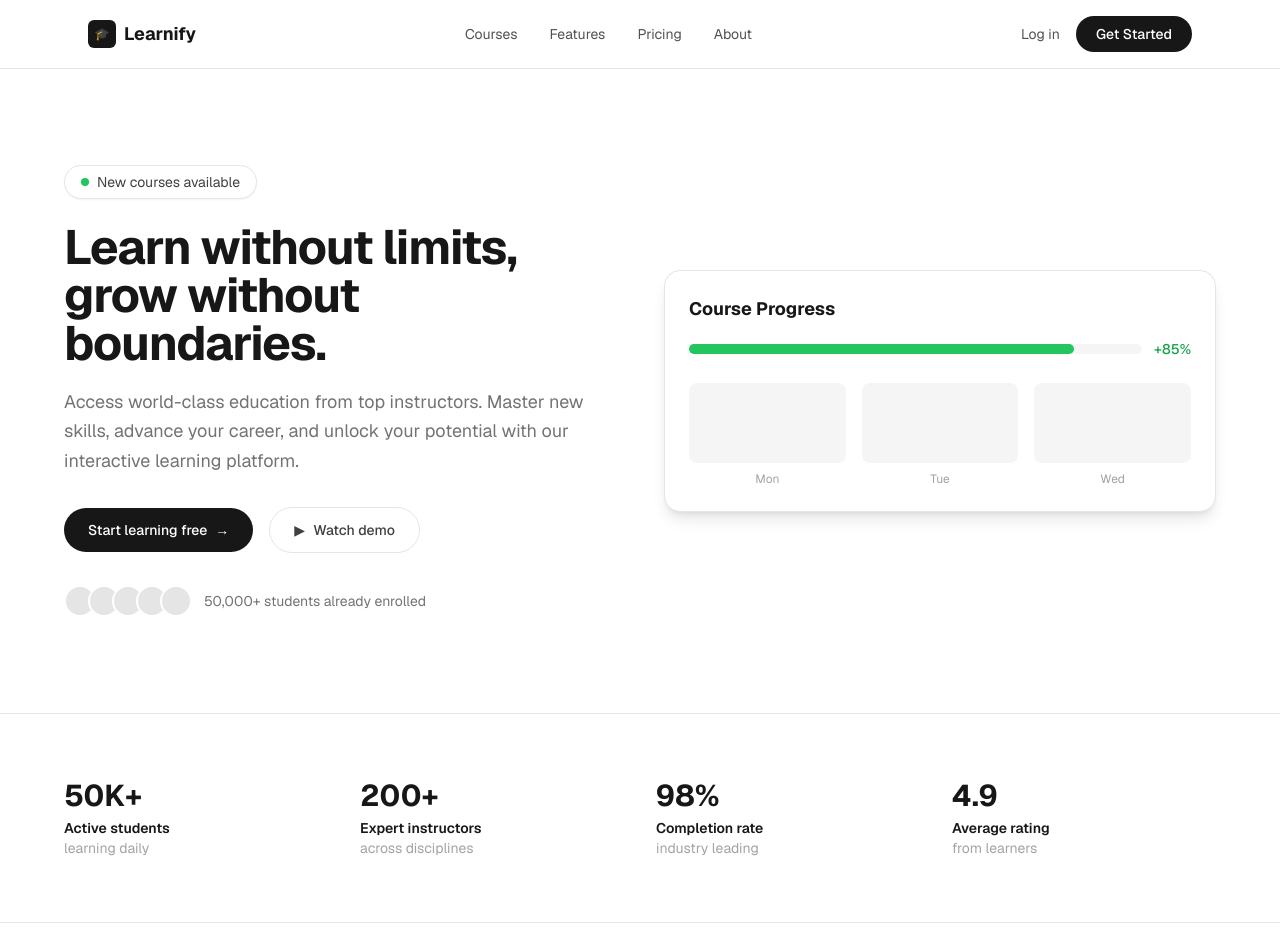
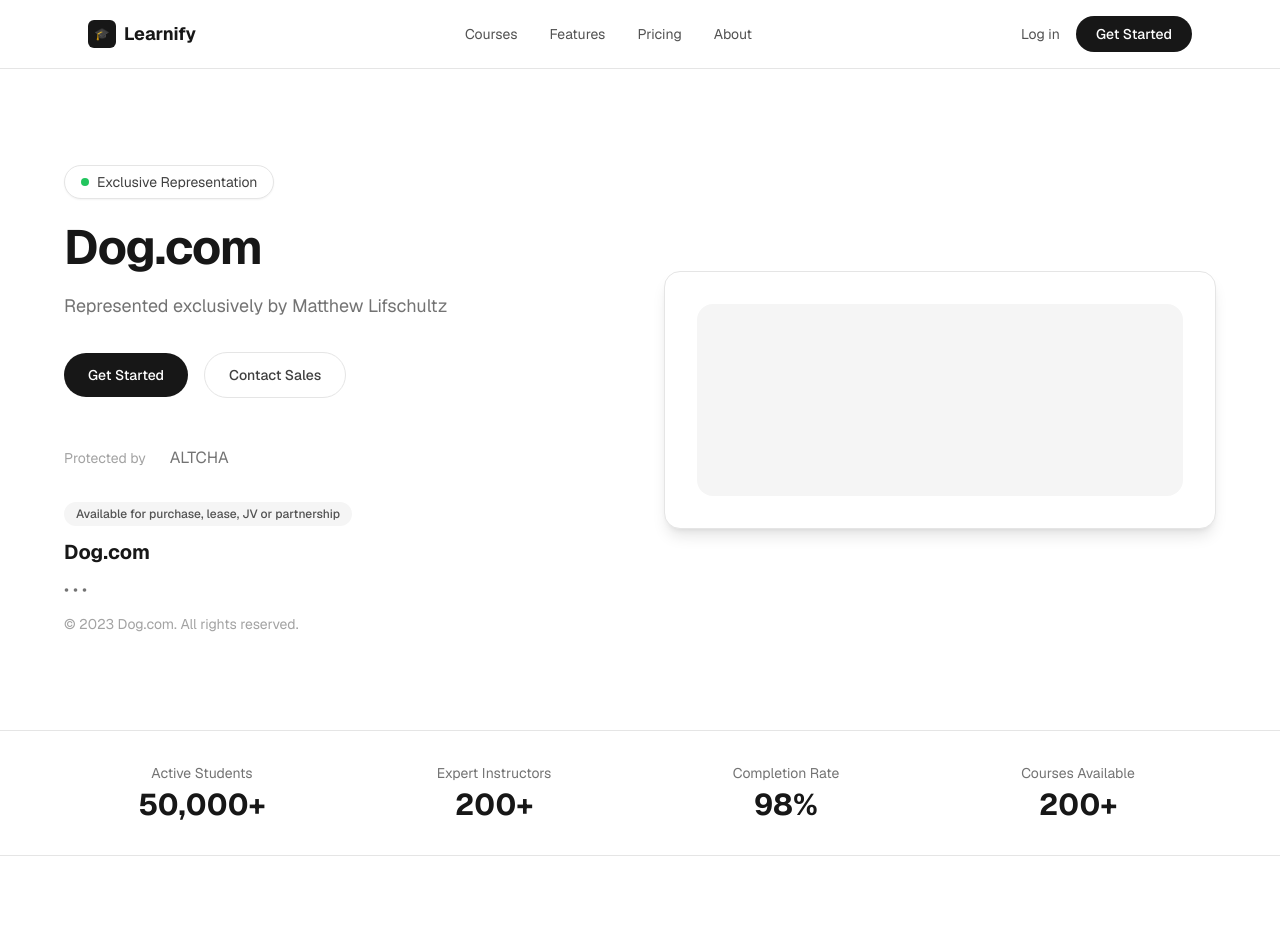
Before and after one commit to Embotic-Wayne/AutoWeb-Test, a Next.js app in the folder apps/project-flow/: page / in a window 1280 px wide. Shown: the top 940 px of the page. Built offline with nearby package versions, Linux system fonts and the light colour scheme.

Commit message:
Agent update: intel-28386921cac9
Updated: cta, hero, stats

```diff
--- a/apps/project-flow/src/components/ai-generated/CTA.tsx
+++ b/apps/project-flow/src/components/ai-generated/CTA.tsx
@@ -2,25 +2,14 @@
   return (
     <section className="bg-neutral-900 px-6 py-20">
       <div className="mx-auto max-w-3xl text-center">
-        <h2 className="text-3xl font-bold text-white md:text-4xl">
-          Ready to transform your career?
-        </h2>
-        <p className="mt-4 text-neutral-400">
-          Join thousands of learners who are already building the future.
-          Start with a free trial today.
-        </p>
+        <h2 className="text-3xl font-bold text-white md:text-4xl">Ready to transform your career?</h2>
+        <p className="mt-4 text-neutral-400">Join thousands of learners who are already achieving their goals</p>
         <div className="mt-10 flex flex-wrap items-center justify-center gap-4">
-          <a
-            href="/signup"
-            className="rounded-full bg-white px-6 py-3 text-sm font-medium text-neutral-900 hover:bg-neutral-100 transition-colors"
-          >
-            Get started for free
+          <a href="/signup" className="rounded-full bg-white text-neutral-900 px-6 py-3 text-sm font-medium hover:bg-neutral-50 transition-colors">
+            Get Started
           </a>
-          <a
-            href="/contact"
-            className="rounded-full border border-neutral-600 px-6 py-3 text-sm font-medium text-white hover:border-neutral-400 transition-colors"
-          >
-            Talk to sales
+          <a href="/contact" className="rounded-full border border-neutral-600 text-white px-6 py-3 text-sm font-medium hover:bg-neutral-700 transition-colors">
+            Talk to Sales
           </a>
         </div>
       </div>
--- a/apps/project-flow/src/components/ai-generated/Hero.tsx
+++ b/apps/project-flow/src/components/ai-generated/Hero.tsx
@@ -2,70 +2,38 @@
   return (
     <section className="border-b border-neutral-200 bg-white px-6 py-16 md:py-24">
       <div className="mx-auto grid max-w-6xl items-center gap-12 md:grid-cols-2">
-        <div>
+        <div className="flex flex-col items-start">
           <span className="inline-flex items-center gap-2 rounded-full border border-neutral-200 bg-white px-4 py-1.5 text-sm text-neutral-700 shadow-sm">
             <span className="h-2 w-2 rounded-full bg-green-500" />
-            New courses available
+            Exclusive Representation
           </span>
-
-          <h1 className="mt-6 text-4xl font-bold leading-tight tracking-tight text-neutral-900 md:text-5xl">
-            Learn without limits, grow without boundaries.
-          </h1>
-
-          <p className="mt-5 text-lg leading-relaxed text-neutral-500">
-            Access world-class education from top instructors. Master new
-            skills, advance your career, and unlock your potential with our
-            interactive learning platform.
-          </p>
-
+          <h1 className="mt-6 text-4xl font-bold leading-tight tracking-tight text-neutral-900 md:text-5xl">Dog.com</h1>
+          <p className="mt-5 text-lg leading-relaxed text-neutral-500">Represented exclusively by Matthew Lifschultz</p>
           <div className="mt-8 flex flex-wrap items-center gap-4">
-            <a
-              href="/signup"
-              className="inline-flex items-center gap-2 rounded-full bg-neutral-900 px-6 py-3 text-sm font-medium text-white hover:bg-neutral-800 transition-colors"
-            >
-              Start learning free
-              <span>&rarr;</span>
+            <a href="/signup" className="rounded-full bg-neutral-900 px-6 py-3 text-sm font-medium text-white hover:bg-neutral-800 transition-colors">
+              Get Started
             </a>
-            <a
-              href="/demo"
-              className="inline-flex items-center gap-2 rounded-full border border-neutral-200 bg-white px-6 py-3 text-sm font-medium text-neutral-700 hover:bg-neutral-50 transition-colors"
-            >
-              <span>&#9654;</span>
-              Watch demo
+            <a href="/login" className="rounded-full border border-neutral-200 bg-white px-6 py-3 text-sm font-medium text-neutral-700 hover:bg-neutral-50 transition-colors">
+              Contact Sales
             </a>
           </div>
-
-          <div className="mt-8 flex items-center gap-3">
-            <div className="flex -space-x-2">
-              {[1, 2, 3, 4, 5].map((i) => (
-                <div
-                  key={i}
-                  className="h-8 w-8 rounded-full border-2 border-white bg-neutral-200"
-                />
-              ))}
-            </div>
-            <span className="text-sm text-neutral-500">
-              50,000+ students already enrolled
+          <div className="mt-12 flex items-center gap-4">
+            <span className="text-sm text-neutral-400">Protected by</span>
+            <a href="https://altcha.org/" className="ml-2 text-neutral-500 hover:underline">
+              ALTCHA
+            </a>
+          </div>
+          <div className="mt-8 flex flex-col gap-2">
+            <span className="inline-block text-xs font-medium bg-neutral-100 px-3 py-1 rounded-full text-neutral-600">
+              Available for purchase, lease, JV or partnership
             </span>
+            <h2 className="mt-1 text-xl font-bold text-neutral-900">Dog.com</h2>
+            <p className="mt-1 text-neutral-500">• • •</p>
+            <p className="mt-1 text-neutral-400 text-sm">© 2023 Dog.com. All rights reserved.</p>
           </div>
         </div>
-
-        <div className="rounded-2xl border border-neutral-200 bg-white p-6 shadow-lg">
-          <h3 className="text-lg font-bold text-neutral-900">Course Progress</h3>
-          <div className="mt-4 flex items-center gap-3">
-            <div className="h-2.5 flex-1 rounded-full bg-neutral-100">
-              <div className="h-2.5 w-[85%] rounded-full bg-green-500" />
-            </div>
-            <span className="text-sm font-medium text-green-600">+85%</span>
-          </div>
-          <div className="mt-6 grid grid-cols-3 gap-4">
-            {["Mon", "Tue", "Wed"].map((day) => (
-              <div key={day} className="flex flex-col items-center gap-2">
-                <div className="h-20 w-full rounded-lg bg-neutral-100" />
-                <span className="text-xs text-neutral-400">{day}</span>
-              </div>
-            ))}
-          </div>
+        <div className="rounded-2xl border border-neutral-200 bg-white p-8 shadow-lg">
+          <div className="h-48 bg-neutral-100 rounded-2xl"></div>
         </div>
       </div>
     </section>
--- a/apps/project-flow/src/components/ai-generated/Stats.tsx
+++ b/apps/project-flow/src/components/ai-generated/Stats.tsx
@@ -1,23 +1,23 @@
 export default function Stats() {
-  const stats = [
-    { value: "50K+", label: "Active students", sub: "learning daily" },
-    { value: "200+", label: "Expert instructors", sub: "across disciplines" },
-    { value: "98%", label: "Completion rate", sub: "industry leading" },
-    { value: "4.9", label: "Average rating", sub: "from learners" },
-  ];
-
   return (
-    <section className="border-b border-neutral-200 bg-white px-6 py-16">
-      <div className="mx-auto grid max-w-6xl grid-cols-2 gap-8 md:grid-cols-4">
-        {stats.map((s) => (
-          <div key={s.label}>
-            <div className="text-3xl font-bold text-neutral-900">{s.value}</div>
-            <div className="mt-1 text-sm font-semibold text-neutral-900">
-              {s.label}
-            </div>
-            <div className="text-sm text-neutral-400">{s.sub}</div>
-          </div>
-        ))}
+    <section className="border-b border-neutral-200 bg-white px-6 py-8">
+      <div className="mx-auto max-w-6xl grid grid-cols-1 sm:grid-cols-4 gap-4">
+        <div className="text-center">
+          <p className="text-neutral-500 text-sm">Active Students</p>
+          <p className="mt-1 text-3xl font-bold text-neutral-900">50,000+</p>
+        </div>
+        <div className="text-center">
+          <p className="text-neutral-500 text-sm">Expert Instructors</p>
+          <p className="mt-1 text-3xl font-bold text-neutral-900">200+</p>
+        </div>
+        <div className="text-center">
+          <p className="text-neutral-500 text-sm">Completion Rate</p>
+          <p className="mt-1 text-3xl font-bold text-neutral-900">98%</p>
+        </div>
+        <div className="text-center">
+          <p className="text-neutral-500 text-sm">Courses Available</p>
+          <p className="mt-1 text-3xl font-bold text-neutral-900">200+</p>
+        </div>
       </div>
     </section>
   );
```
